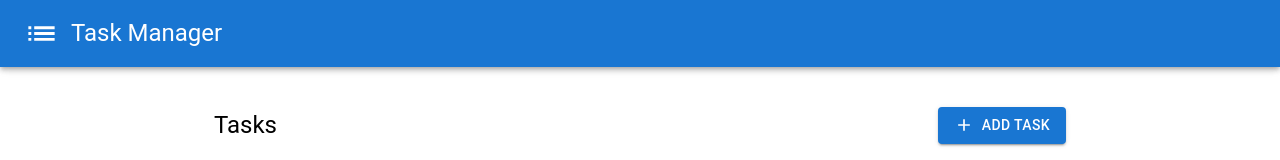
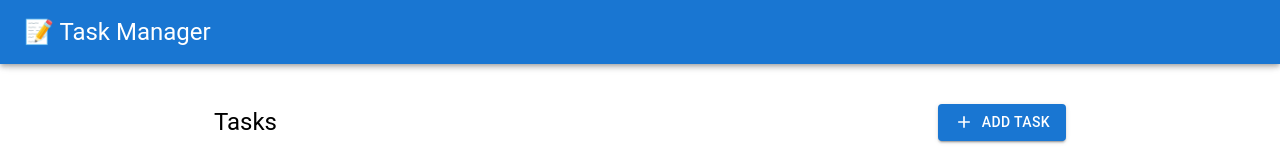
Before and after one commit to Nidhi-Sharma-1612/task-management, a Next.js app: page / in a window 1280 px wide. Shown: the top 160 px of the page. Built offline with nearby package versions, Linux system fonts and the light colour scheme; no server answers; the database is empty.

Commit message:
update logo in header

```diff
--- a/components/Header.js
+++ b/components/Header.js
@@ -1,7 +1,6 @@
 "use client";
 
 import { AppBar, Toolbar, Typography } from "@mui/material";
-import ListIcon from "@mui/icons-material/List";
 import { useTheme } from "@mui/material/styles";
 import useMediaQuery from "@mui/material/useMediaQuery";
 
@@ -14,12 +13,11 @@ export default function Header() {
       <Toolbar className="flex justify-between items-center p-4">
         {/* Logo and Title */}
         <div className="flex items-center space-x-3">
-          <ListIcon fontSize="large" className="text-white" />
           <Typography
             variant={isMobile ? "h6" : "h5"}
             className="text-white font-semibold"
           >
-            Task Manager
+            📝 Task Manager
           </Typography>
         </div>
       </Toolbar>
```
